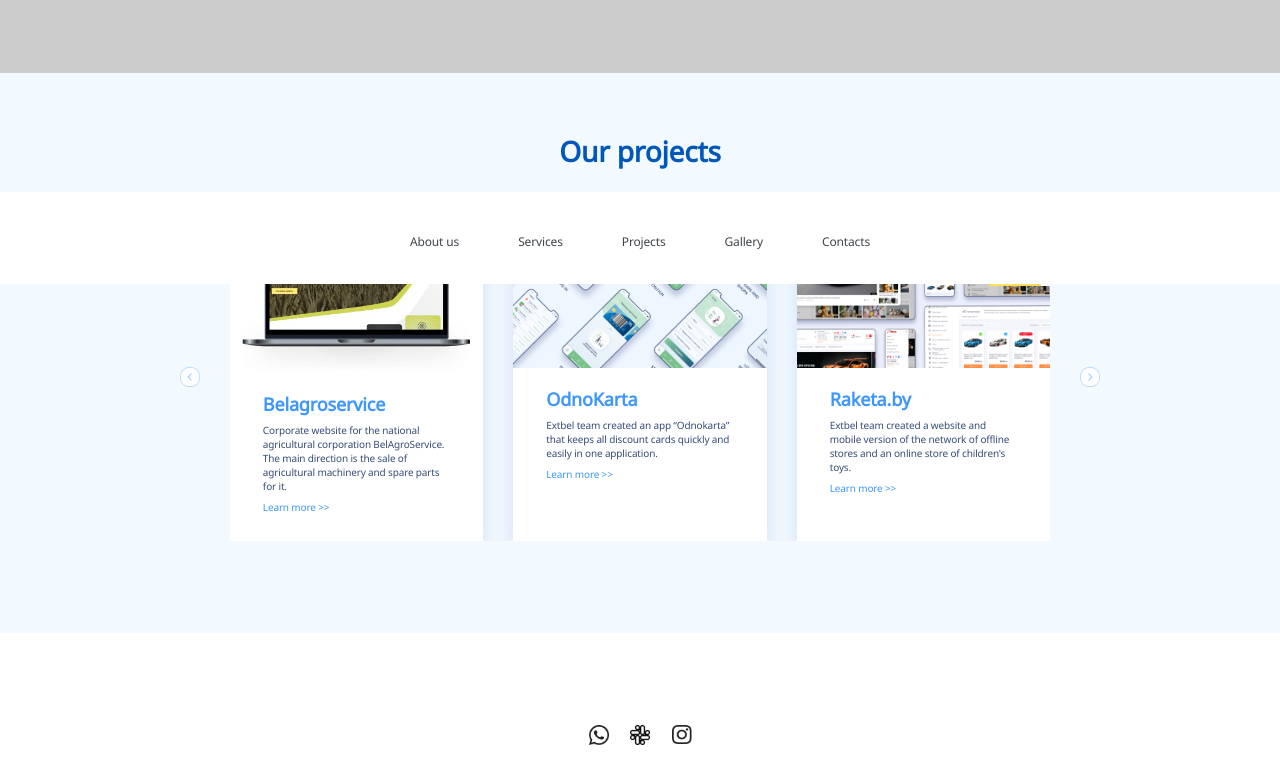
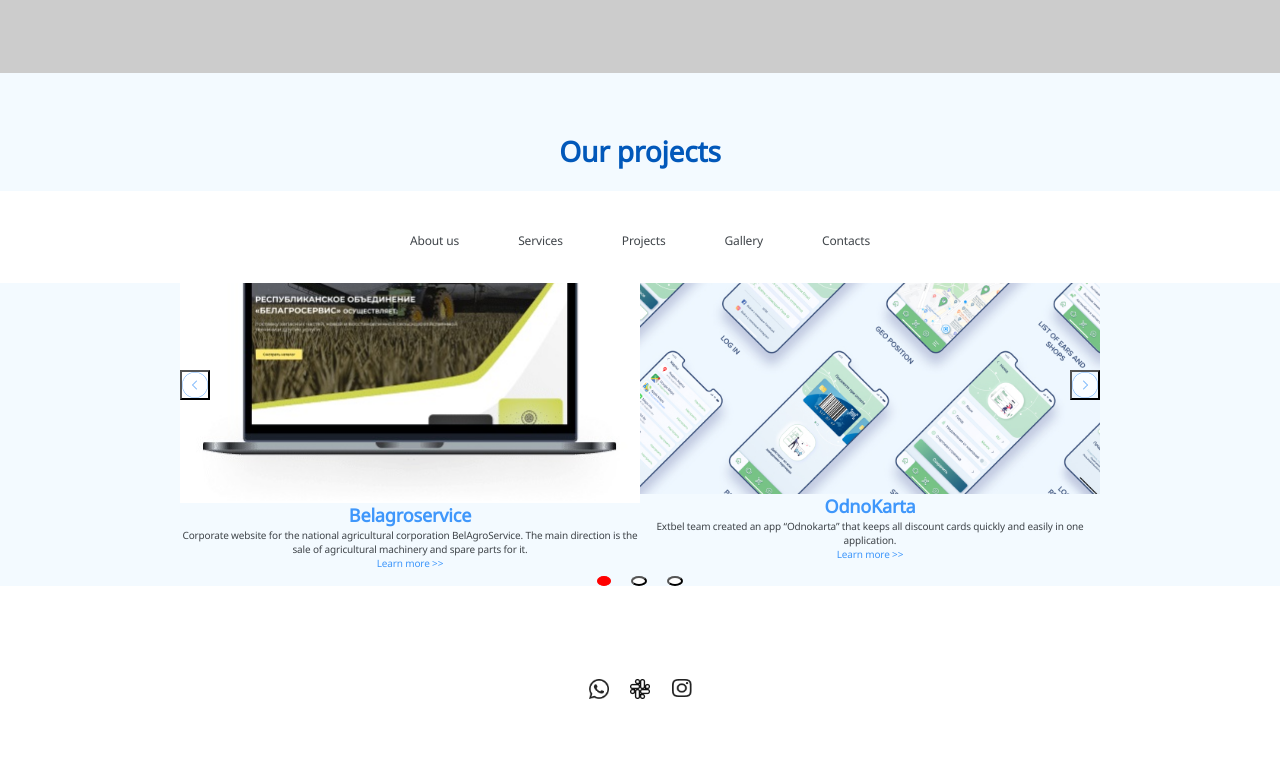
Before and after one commit to Greenkrok/ExtBel, a website built with webpack: page src/index.html in a window 1280 px wide. Shown: the part 516-1300 px from the top of the page. After the commit the page ends 1267 px from the top, so only its background shows below. Built offline with nearby package versions, Linux system fonts and the light colour scheme; files whose address does not match are found by name.

Commit message:
feat: add slider

```diff
--- a/src/index.html
+++ b/src/index.html
@@ -121,15 +121,12 @@
 				<div class="container">
 					<h2 class="work__title">Our projects</h2>
 					<div class="slider">
-						<div class="slider__container">
-							<a class="arrow arrow_left" href="#"></a>
-							<div class="projects">
-								<div class="project">
-									<div class="project__image">
+								<div class="slider__item">
+									<div class="slider__image">
 										<img src="./img/main/Belagroservice.jpg" alt="Belagroservice">
 									</div>
-									<div class="project__description">
-										<h3 class="project__title">
+									<div class="slider__description">
+										<h3 class="slider__title">
 											<a href="http://web.belagroservice.by/">Belagroservice</a>
 										</h3>
 										<p>Сorporate website for the national agricultural corporation BelAgroService. The main direction is the sale of agricultural machinery and spare parts for it.</p>
@@ -141,12 +138,12 @@
 										</details>
 									</div>
 								</div>
-								<div class="project">
-									<div class="project__image">
+								<div class="slider__item">
+									<div class="slider__image">
 										<img src="./img/main/OdnoKarta.jpg" alt="OdnoKarta">
 									</div>
-									<div class="project__description">
-										<h3 class="project__title">
+									<div class="slider__description">
+										<h3 class="slider__title">
 											<a href="https://odnokarta.app/">OdnoKarta</a>
 										</h3>
 										<p>Extbel team created an app “Odnokarta” that keeps all discount cards quickly and easily in one application.</p>
@@ -158,12 +155,12 @@
 										</details>
 									</div>
 								</div>
-								<div class="project">
-									<div class="project__image">
+								<div class="slider__item">
+									<div class="slider__image">
 										<img src="./img/main/Raketa.jpg" alt="Raketa.by">
 									</div>
-									<div class="project__description">
-										<h3 class="project__title">
+									<div class="slider__description">
+										<h3 class="slider__title">
 											<a href="https://raketa.by/">Raketa.by</a>
 										</h3>
 										<p>Extbel team created a website and mobile version of the network of offline stores and an online store of children's toys.</p>
@@ -175,11 +172,6 @@
 										</details>
 									</div>
 								</div>
-							</div>
-							<a class="arrow arrow_right" href="#"></a>
-						</div>
-						<ul class="dots">
-						</ul>
 					</div>
 				</div>
 			</section>
--- a/src/scripts/main.js
+++ b/src/scripts/main.js
@@ -1,6 +1,7 @@
-/*jshint esversion: 6 */
-
 import '../styles/reset.css';
 import '../styles/scss/style.scss';
 import './modal';
 import './mobileSearch';
+import 'jquery';
+import 'slick-carousel';
+import './slider';
--- /dev/null
+++ b/src/scripts/slider.js
@@ -0,0 +1,16 @@
+$(document).ready(function() {
+  $('.slider').slick({
+    dots: true,
+    slidesToShow: 2,
+    waitForAnimate: false,
+    responsive: [
+      {
+        breakpoint: 960,
+        setting: {
+          slidesToShow: 1
+        }
+      }
+    ],
+    mobileFirst: true
+  });
+});
--- a/src/styles/scss/components/_main.scss
+++ b/src/styles/scss/components/_main.scss
@@ -43,77 +43,3 @@
   justify-content: center;
   padding: 69px 0 52px;
 }
-
-.slider__container {
-  position: relative;
-  display: flex;
-  align-items: center;
-  justify-content: space-between;
-}
-
-.projects {
-  display: flex;
-  margin: 0 30px;
-  width: 1240px;
-  overflow: hidden;
-}
-
-.project {
-  width: 605px;
-  background: #FFFFFF;
-  box-shadow: 0px 10px 20px rgba(16, 65, 187, 0.15);
-
-  &__description {
-    padding: 19px 34px 27px 33px;
-
-    p {
-      padding: 6px 0 7px 0;
-      color: $black-light;
-    }
-  }
-}
-
-.project:not(:last-child) {
-  margin-right: 30px;
-}
-
-.project_showing {
-  background-color: oldlace;
-}
-
-.arrow {
-  width: 50px;
-  height: 50px;
-
-  &_left {
-    background: url(../../../img/main/arrow-left.png) no-repeat center;
-    background-size: contain;
-  }
-
-  &_right {
-    background: url(../../../img/main/arrow-right.png) no-repeat center;
-    background-size: contain;
-  }
-}
-
-.dots {
-  display: flex;
-  justify-content: center;
-  padding: 46px 0;
-
-  &__item {
-    background-color:  rgba(63, 151, 251, 0.3);
-    width: 14px;
-    height: 14px;
-    border-radius: 50%;
-  }
-
-  &__item:not(:last-child) {
-    margin-right: 15px;
-  }
-
-  &__item:hover {
-    background-color: $blue-light;
-    cursor: pointer;
-  }
-}
--- /dev/null
+++ b/src/styles/scss/components/_slider.scss
@@ -0,0 +1,77 @@
+@import "../global/variables";
+
+// Слайдер
+.slick-slider {
+  position: relative;
+}
+
+// Ограничивающая оболочка
+.slick-list {
+  overflow: hidden;
+}
+
+// Лента слайдов
+.slick-track {
+  display: flex;
+}
+
+// Слайд
+.slick-slide {}
+// Слайд активный
+.slick-slide .slick-active {}
+// Слайд основной
+.slick-slide .slick-current {}
+// Слайд по центру
+.slick-slide .slick-center {}
+
+// Стрелка
+.slick-arrow {
+  position: absolute;
+  top: 50%;
+  margin: -30px 0 0 0;
+  z-index: 1;
+  font-size: 0;
+  width: 50px;
+  height: 50px;
+}
+
+// Стрелка влево
+.slick-arrow.slick-prev{
+  left: 0;
+  background: url('../../../img/main/arrow-left.png') 0 0 /100% no-repeat;
+}
+
+// Стрелка вправо
+.slick-arrow.slick-next {
+  right: 0;
+  background: url('../../../img/main/arrow-right.png') 0 0 /100% no-repeat;
+}
+
+// Стрелка не активная
+.slick-arrow .slick-disabled {}
+
+// Точки
+.slick-dots {
+  display: flex;
+  align-items: center;
+  justify-content: center;
+}
+.slick-dots li {
+  margin: 0 10px;
+}
+.slick-dots button {
+  font-size: 0;
+  width: 10px;
+  height: 10px;
+  background-color: $white;
+  border-radius: 50%;
+}
+
+.slick-dots li.slick-active button {
+  background-color: red;
+  border: 1px solid red;
+}
+
+.slider__item {
+  text-align: center;
+}
--- a/src/styles/scss/global/_media-queries.scss
+++ b/src/styles/scss/global/_media-queries.scss
@@ -56,14 +56,9 @@
     }
   }
 
-  .arrow {
+  .slick-arrow {
     width: 40px;
     height: 40px;
-  }
-
-  .slider__item {
-    width: 10px;
-    height: 10px;
   }
 
   .social__item {
@@ -123,14 +118,9 @@
     height: 14.67px;
   }
 
-  .arrow {
+  .slick-arrow {
     width: 30px;
     height: 30px;
-  }
-
-  .slider__item {
-    width: 8px;
-    height: 8px;
   }
 
   .footer__nav {
@@ -216,15 +206,11 @@
     height: 42.75px;
   }
 
-  .arrow {
+  .slick-arrow {
     width: 66px;
     height: 66px;
   }
 
-  .slider__item {
-    width: 22px;
-    height: 22px;
-  }
   .search-form__input {
     display: none;
   }
@@ -290,7 +276,7 @@
     margin-right: 0;
 }
 
-.arrow {
+.slick-arrow {
     position: absolute;
 
     &_left {
@@ -366,7 +352,7 @@
     line-height: 22px;
   }
 
-  .arrow {
+  .slick-arrow {
     width: 30px;
     height: 30px;
 
@@ -377,11 +363,6 @@
     &_right {
       right: 13px;
     }
-  }
-
-  .slider__item {
-    width: 10px;
-    height: 10px;
   }
 
   .footer__nav {
--- a/src/styles/scss/style.scss
+++ b/src/styles/scss/style.scss
@@ -9,6 +9,7 @@
 @import "./components/footer";
 @import "./components/social";
 @import "./components/burger";
+@import "./components/slider";
 
 html {
   box-sizing: border-box;
```
